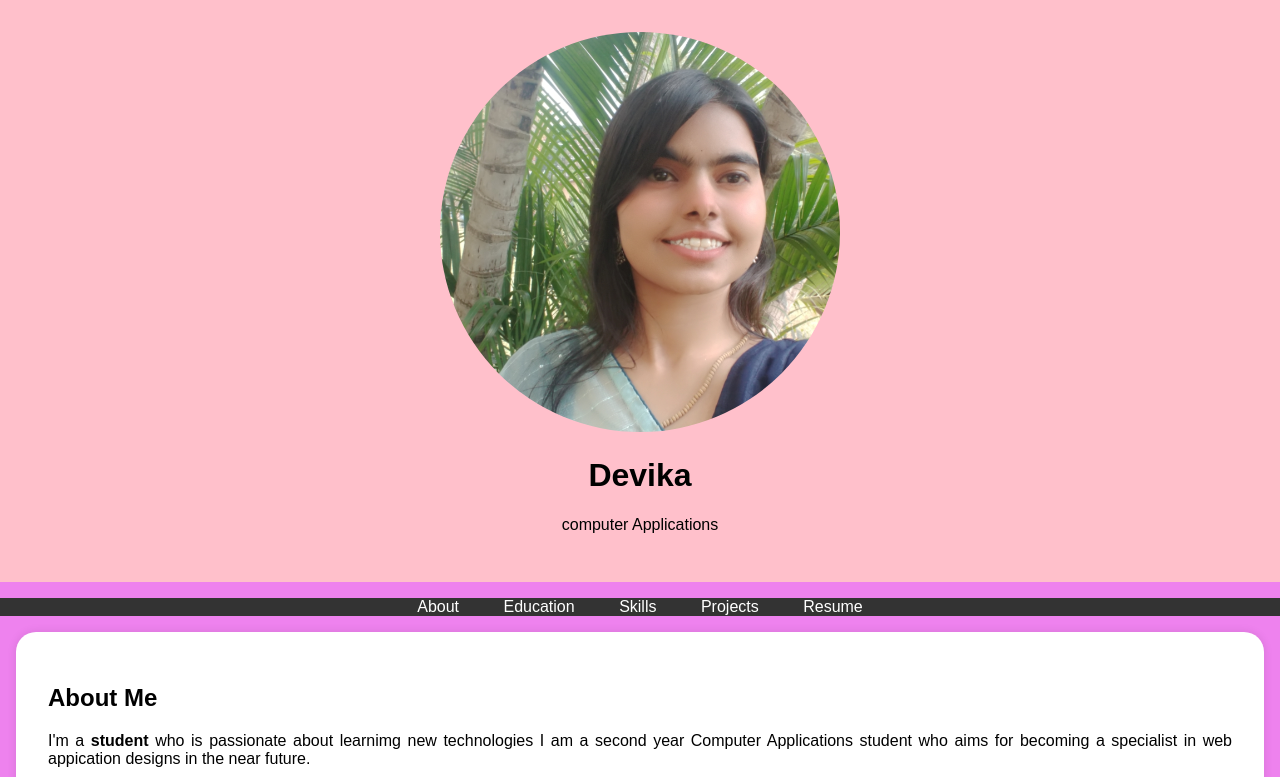
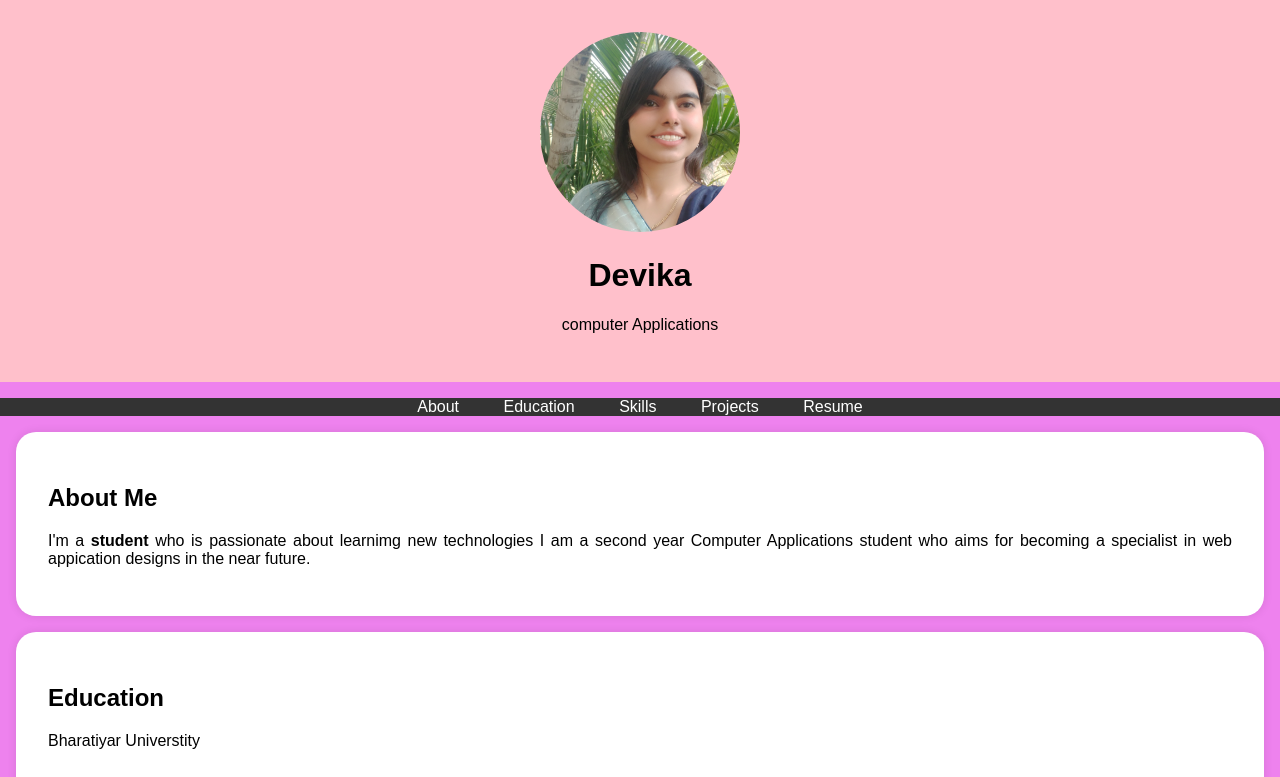
Before and after one commit to devikaraj2004/Portfolio, a plain HTML site: page index.html in a window 1280 px wide. Shown: the top 777 px of the page. Drawn offline with Linux system fonts and the light colour scheme.

Commit message:
Update index.html

```diff
--- a/index.html
+++ b/index.html
@@ -24,8 +24,8 @@
 
         /* Add styles for the round profile picture */
         .profile-picture {
-            width: 400px; /* Adjust the size as needed */
-            height: 400px;
+            width: 200px; /* Adjust the size as needed */
+            height: 200px;
             border-radius: 75%; /* Create a circular shape */
             object-fit: cover; /* To ensure the image fills the circular area */
             position: left; /* Add this */
```
